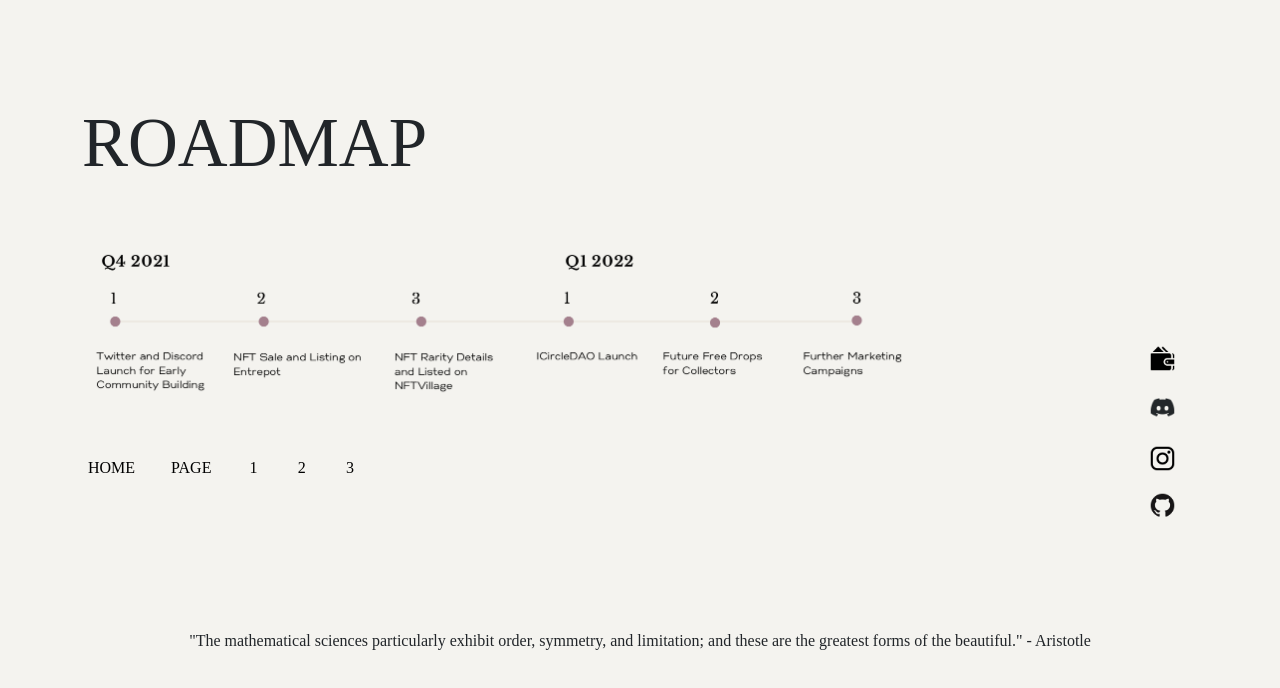
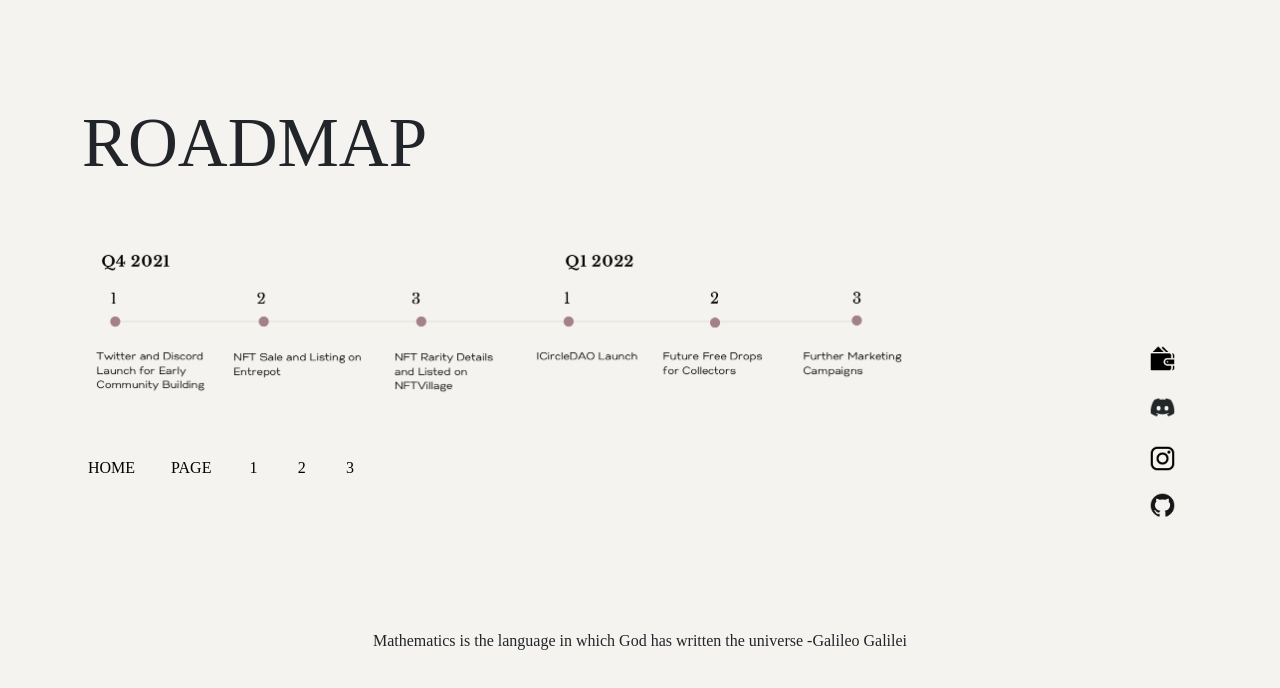
Before and after one commit to ICircleNFT/frontend, a Next.js app: page /roadmap in a window 1280 px wide. Shown: the top 688 px of the page. Built offline with nearby package versions, Linux system fonts and the light colour scheme.

Commit message:
update quotes

```diff
--- a/pages/roadmap.js
+++ b/pages/roadmap.js
@@ -96,7 +96,7 @@ export default function Arts() {
                     </Col>
                 </Row>
                 <div className={`mx-auto text-center ${style.quotes}`}>
-                    "The mathematical sciences particularly exhibit order, symmetry, and limitation; and these are the greatest forms of the beautiful." - Aristotle
+                    Mathematics is the language in which God has written the universe -Galileo Galilei
                 </div>
             </Container>
         </div>
```
